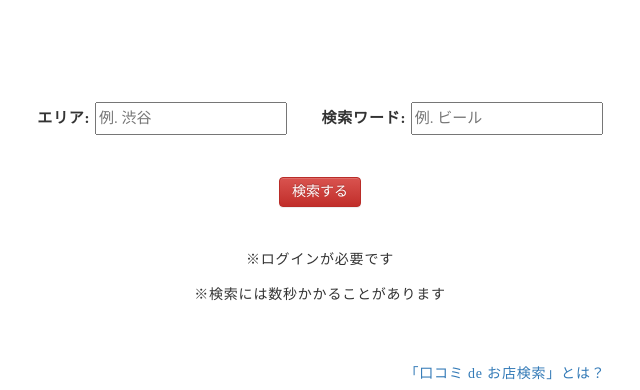
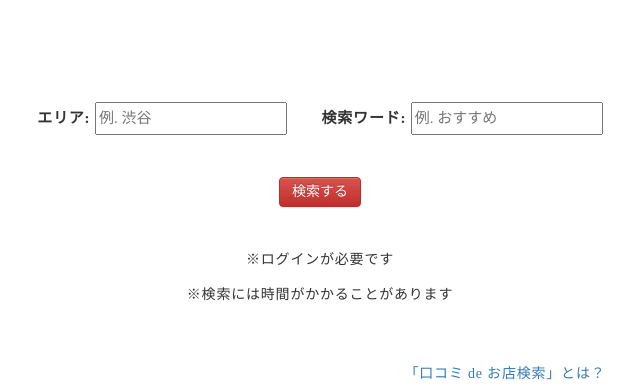
Before and after one commit to Nakagaki-Yuto/KuchikomiSearchApp, a Django app: page / in a window 1280 px wide. Shown: the part 786-1176 px from the top of the page, without its empty margins (320-960 px from the left). Run offline with Django 3.2, Linux system fonts and the light colour scheme; some libraries are stand-ins or nearby versions.

Commit message:
edit example word

```diff
--- a/search/templates/search/search_screen.html
+++ b/search/templates/search/search_screen.html
@@ -14,18 +14,18 @@
 <!-- .search-section -->
 <div class="search-section section">
     <div class="search-form">
-        <form action="{% url 'shops' %}" method="POST" name="search-form" onsubmit="return check()" >
+        <form action="{% url 'shops' %}" method="POST" name="search-form" onsubmit="return check()">
             {% csrf_token %}
             <div class="form-input" name="form-input">
                 <label>エリア:</label>
                 <input type="text" class="area" name="area" placeholder="例. 渋谷" required>
                 <label>検索ワード: </label>
-                <input type="text" class="kuchikomi" name="kuchikomi" placeholder="例. ビール" required>
+                <input type="text" class="kuchikomi" name="kuchikomi" placeholder="例. おすすめ" required>
             </div>
             <div>
                 <button type="submit" class="search-btn btn btn-danger" name='action' value="save">検索する</button>
                 <p>※ログインが必要です</p>
-                <p>※検索には数秒かかることがあります</p>
+                <p>※検索には時間がかかることがあります</p>
             </div>
             <div class="how-to">
                 <a href="{% url 'how_to_use' %}" class="btn btn-link">「口コミ de お店検索」とは？</a>
--- a/search/views.py
+++ b/search/views.py
@@ -63,7 +63,7 @@ def ShopsView(request):
     if request.POST['kuchikomi']:
         kuchikomi = request.POST['kuchikomi'].split()
         if kuchikomi == []:
-            kuchikomi = ["ビール"]
+            kuchikomi = ["おすすめ"]
 
     result = []
     """
```
Also changed, not shown: search/templates/search/shops.html (+4 -4 lines).
